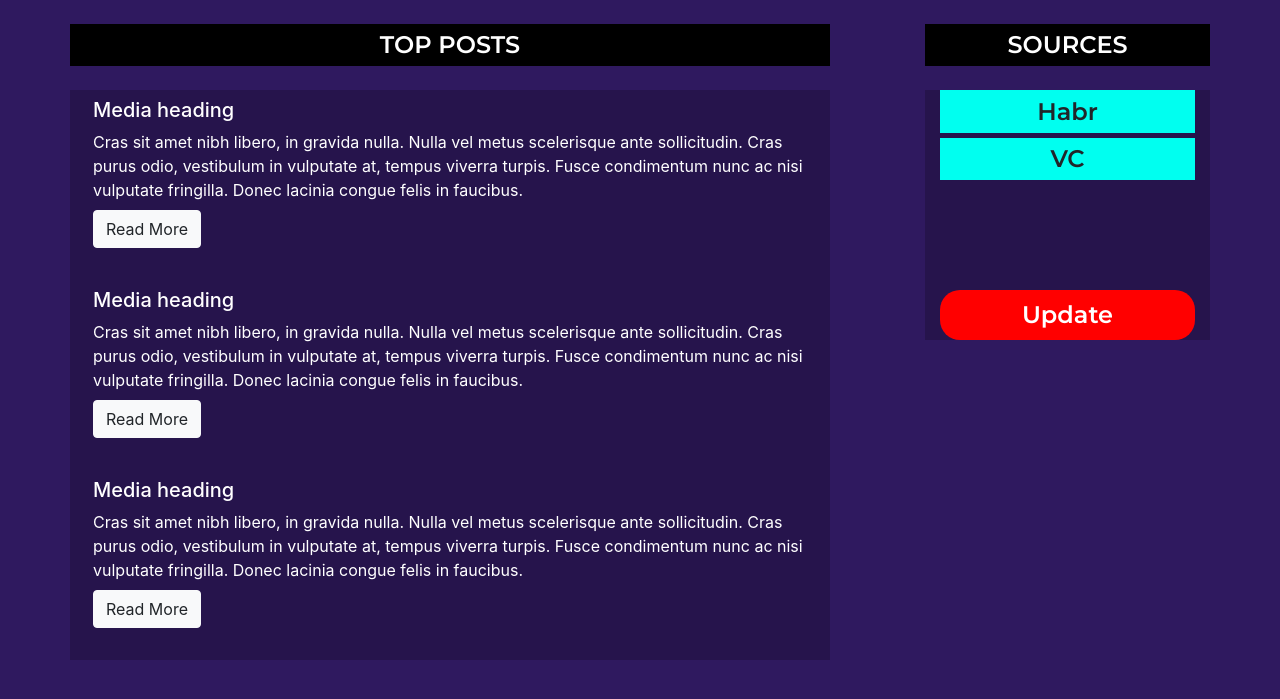
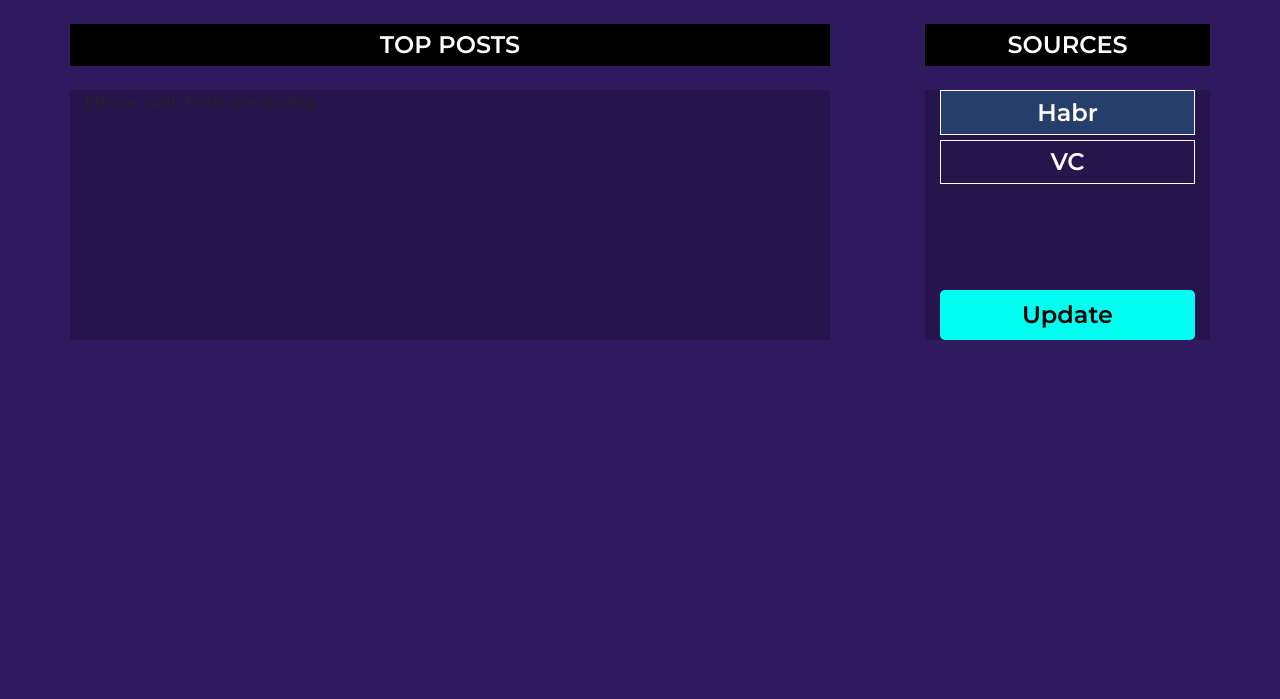
Before and after one commit to EvgenyOcean/2020-Djelery, a Django app: page / in a window 1280 px wide. Shown: the part 62-761 px from the top of the page. Run offline with Django 3.2, Linux system fonts and the light colour scheme; data that the repository does not hold is empty; some libraries are stand-ins or nearby versions.

Commit message:
dynamic home page posts loading

```diff
--- a/posts/models.py
+++ b/posts/models.py
@@ -2,8 +2,8 @@
 from django.contrib.auth.models import User
 
 class PostsManager(models.Manager):
-    def featured(self):
-        return super().get_queryset().filter(featured=True)
+    def featured(self, sources):
+        return super().get_queryset().filter(featured=True).filter(source__in=sources)
 
 # Create your models here.
 class Post(models.Model):
--- a/posts/views.py
+++ b/posts/views.py
@@ -1,4 +1,5 @@
 from django.shortcuts import render
+from rest_framework import status
 from rest_framework.decorators import api_view
 from rest_framework.response import Response
 from .models import Post
@@ -13,7 +14,7 @@
 @api_view(['POST'])
 def get_featured_posts(request):
     # request.data and check for chosen sources
-    featured_posts = Post.objects.featured()
+    featured_posts = Post.objects.featured(request.data['sources'])
     serializer = PostsSerializer(featured_posts, many=True)
 
-    return render(request, 'posts/home.html', {})
+    return Response(serializer.data, status=status.HTTP_200_OK)
--- a/static/css/styles.css
+++ b/static/css/styles.css
@@ -55,7 +55,9 @@
 }
 
 .scrap-option{
-  background-color: var(--mainAqua);
+  color: var(--mainWhite);
+  border: 1px solid var(--mainWhite);
+  cursor: pointer;
   padding: 0.2rem;
   text-align: center;
   font-family: 'Montserrat', sans-serif;
@@ -63,13 +65,25 @@
   margin-bottom: 0.3rem;
 }
 
+.scrap-option:hover{
+  border: 1px solid var(--mainAqua);
+}
+
+.option-active{
+  background-color: rgba(39, 134, 163, 0.37);
+}
+
 .update-btn{
-  background-color: red;
-  border-radius: 20px;
+  background-color: var(--mainAqua);
+  border-radius: 5px;
   padding: 0.3em 0.5em;
   margin-top: auto;
   border: none;
-  color: var(--mainWhite);
+  color: var(--mainDark);
   font-family: 'Montserrat', sans-serif;
   font-size: 1.5rem;
 }
+
+.update-btn:hover{
+  background-color: greenyellow;
+}
--- a/templates/posts/home.html
+++ b/templates/posts/home.html
@@ -14,33 +14,10 @@
       </div>
 
       <div class="row">
-        <div class="col-md-8 content">
-          <div class="media mb-4">
-            <div class="media-body p-2 text-white">
-              <h5 class="mt-0 mb-2">Media heading</h5>
-              <p class="mb-2">Cras sit amet nibh libero, in gravida nulla. Nulla vel metus scelerisque ante sollicitudin. Cras purus odio, vestibulum in vulputate at, tempus viverra turpis. Fusce condimentum nunc ac nisi vulputate fringilla. Donec lacinia congue felis in faucibus.</p>
-              <a role="button" class="btn btn-light" href="#">Read More</a>
-            </div>
-          </div>
-          <div class="media mb-4">
-            <div class="media-body p-2 text-white">
-              <h5 class="mt-0 mb-2">Media heading</h5>
-              <p class="mb-2">Cras sit amet nibh libero, in gravida nulla. Nulla vel metus scelerisque ante sollicitudin. Cras purus odio, vestibulum in vulputate at, tempus viverra turpis. Fusce condimentum nunc ac nisi vulputate fringilla. Donec lacinia congue felis in faucibus.</p>
-              <a role="button" class="btn btn-light" href="#">Read More</a>
-            </div>
-          </div>
-          <div class="media mb-4">
-            <div class="media-body p-2 text-white">
-              <h5 class="mt-0 mb-2">Media heading</h5>
-              <p class="mb-2">Cras sit amet nibh libero, in gravida nulla. Nulla vel metus scelerisque ante sollicitudin. Cras purus odio, vestibulum in vulputate at, tempus viverra turpis. Fusce condimentum nunc ac nisi vulputate fringilla. Donec lacinia congue felis in faucibus.</p>
-              <a role="button" class="btn btn-light" href="#">Read More</a>
-            </div>
-          </div>
-        </div>
-
+        <div class="col-md-8 content">Please, wait. Posts are loading.</div>
         <div class="col-md-3 ml-auto left-side">
-          <div class="scrap-option">Habr</div>
-          <div class="scrap-option">VC</div>
+          <div class="scrap-option option-active" data-source='habr'>Habr</div>
+          <div class="scrap-option" data-source='vc'>VC</div>
           <button class="update-btn" role="button">Update</button>
         </div>
       </div>
@@ -48,6 +25,99 @@
   </main>
 
   <script>
-    console.log('javascript is ready to be run!');
+    // I need to run ajax request to /api/posts/featured/
+    function fetch_featured_posts(sources=['habr']){
+      console.log(sources);
+      if (sources.length === 0){
+        let mainEl = document.body.querySelector('.content');
+        mainEl.innerHTML = '';
+        mainEl.insertAdjacentHTML('afterbegin', '<h2 class="text-white">Nothing to fetch!</h2>')
+        return;
+      }
+      fetch('api/posts/featured/', {
+        method: "POST",
+        headers: {
+          'HTTP_X_REQUESTED_WITH': 'XMLHttpRequest',
+          'X-Requested-With': 'XMLHttpRequest',
+          'X-CSRFToken': getCookie('csrftoken'),
+          'Content-Type': 'application/json',
+        },
+        body: JSON.stringify({"sources": sources})
+      }).then(response => {
+        if (response.ok){
+          response.json().then(data => {
+            console.log(data);
+            create_html(data);
+          }).catch(err => {console.log(err)})
+        } else {
+          response.json().then(errData => { //here we don't return anything just go straigh for then, if 400 or whatever
+            console.log(errData);
+          }).catch(err => {console.log(err)})
+        }
+      }).catch(err => {console.log('never here, but just in case!')});
+    }
+
+    // habr posts are fetched by feault, can be discarded though
+    fetch_featured_posts();
+
+    // handle update click
+    function handleSourcesClick(e){
+      let target = e.target;
+      // time to update with new sources
+      if (target.classList.contains('update-btn')){
+        console.log('update btn has been clicked');
+        let sources = document.getElementsByClassName('option-active');
+        sources = Array.from(sources);
+        fetch_featured_posts(sources.map(el => el.dataset['source']));
+      } else if (target.classList.contains('scrap-option')){
+        target.classList.toggle('option-active');
+      }
+    }
+
+    let sourcesDiv = document.body.querySelector('.left-side');
+    sourcesDiv.onclick = handleSourcesClick;
+
+
+    // SOME UTILS FUNCTIONS
+    function create_html(data){
+      let mainEl = document.body.querySelector('.content');
+      mainEl.innerHTML = '';
+      for (let piece of data){
+        let mediaDiv = document.createElement('div');
+        let mediaBodyDiv = document.createElement('div');
+        let titleH5 = document.createElement('h5');
+        let contentP = document.createElement('p');
+        let linkA = document.createElement('a');
+        mediaDiv.classList.add('media', 'mb-4');
+        mediaBodyDiv.classList.add('media-body', 'p-2', 'text-white');
+        titleH5.classList.add('mb-2');
+        contentP.classList.add('mb-2');
+        linkA.classList.add('btn', 'btn-light');
+        titleH5.textContent = piece.title;
+        contentP.textContent = piece.content;
+        linkA.setAttribute('href', piece.link);
+        linkA.innerText = 'Read More';
+
+        mediaBodyDiv.append(titleH5, contentP, linkA)
+        mediaDiv.append(mediaBodyDiv);
+        mainEl.append(mediaDiv);
+      }
+    }
+
+    function getCookie(name) {
+      let cookieValue = null;
+      if (document.cookie && document.cookie !== '') {
+          const cookies = document.cookie.split(';');
+          for (let i = 0; i < cookies.length; i++) {
+              const cookie = cookies[i].trim();
+              // Does this cookie string begin with the name we want?
+              if (cookie.substring(0, name.length + 1) === (name + '=')) {
+                  cookieValue = decodeURIComponent(cookie.substring(name.length + 1));
+                  break;
+              }
+          }
+      }
+      return cookieValue;
+    }
   </script>
 {% endblock %}
```
